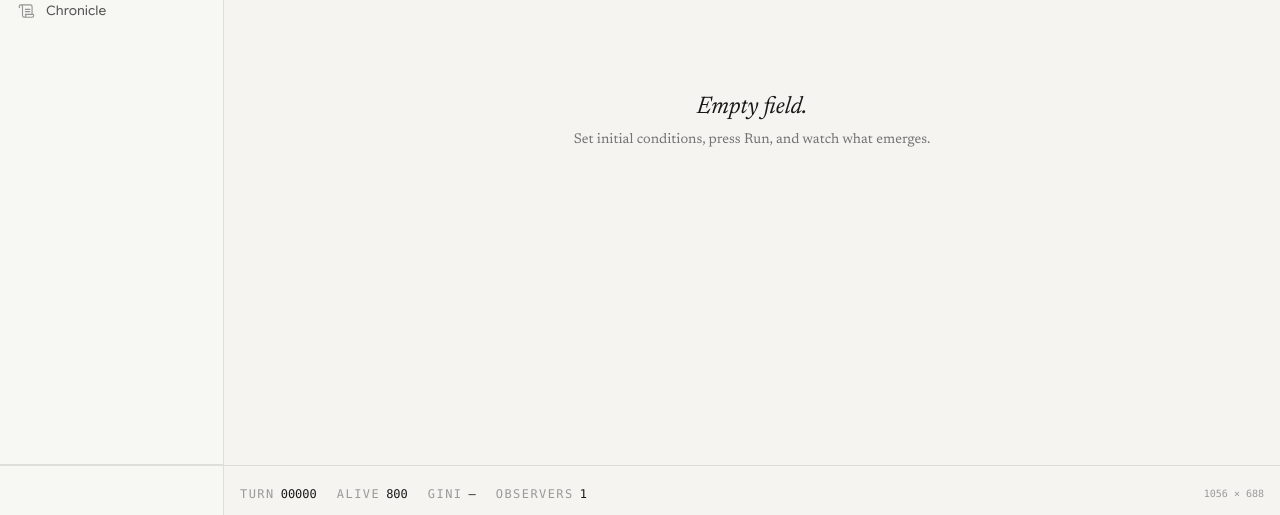
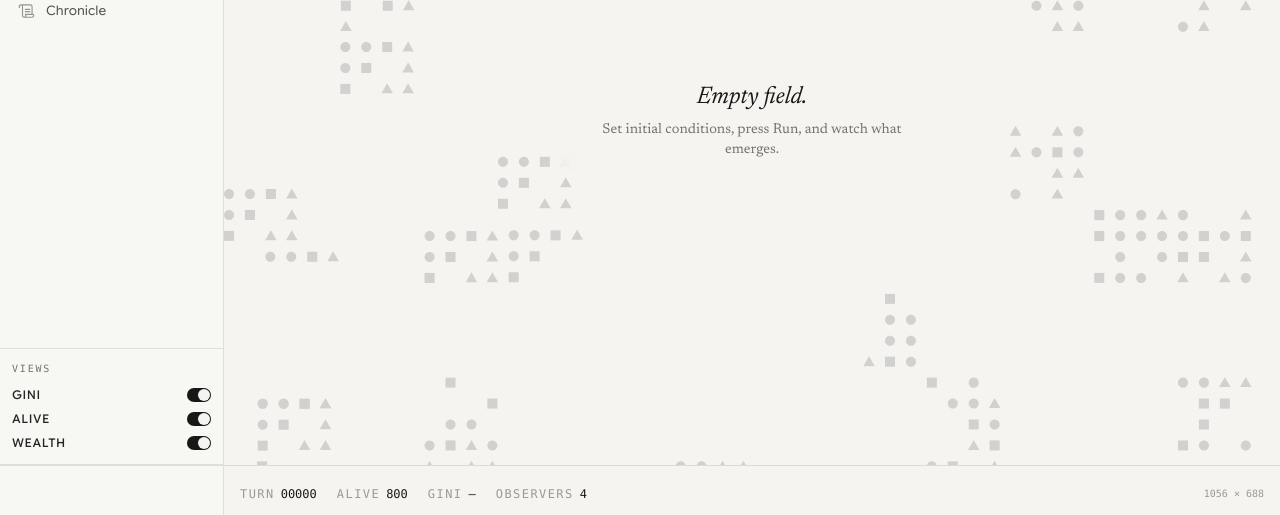
Before and after one commit to nenadmarinkovic/nomos, a Next.js app: page / in a window 1280 px wide. Shown: the part 279-794 px from the top of the page. Built offline with nearby package versions, Linux system fonts and the light colour scheme; no server answers.

Commit message:
Refactor code structure for improved readability and maintainability

```diff
--- a/components/charts-panel.tsx
+++ b/components/charts-panel.tsx
@@ -46,17 +46,30 @@ export function ChartsPanel() {
   const started = useSimulationStore((s) => s.started);
   const history = useSimulationStore((s) => s.history);
   const snapshot = useSimulationStore((s) => s.snapshot);
+  const views = useSimulationStore((s) => s.views);
 
   if (!started) return null;
+
+  const visibleCount =
+    (views.gini ? 1 : 0) + (views.alive ? 1 : 0) + (views.wealth ? 1 : 0);
+  if (visibleCount === 0) return null;
 
   const histogramData = snapshot.wealthBins.map((count, i) => ({
     tier: WEALTH_BIN_LABELS[i] ?? "",
     count,
   }));
 
+  const gridCols =
+    visibleCount === 1
+      ? "grid-cols-1"
+      : visibleCount === 2
+        ? "grid-cols-2"
+        : "grid-cols-3";
+
   return (
     <aside className="hidden shrink-0 border-t border-foreground/10 bg-card/40 md:block">
-      <div className="grid grid-cols-3 divide-x divide-foreground/10">
+      <div className={`grid ${gridCols} divide-x divide-foreground/10`}>
+        {views.gini && (
         <ChartBlock
           label="Gini"
           value={snapshot.gini.toFixed(3)}
@@ -94,7 +107,9 @@ export function ChartsPanel() {
             </AreaChart>
           </ChartContainer>
         </ChartBlock>
+        )}
 
+        {views.alive && (
         <ChartBlock
           label="Alive"
           value={snapshot.alive.toLocaleString()}
@@ -131,7 +146,9 @@ export function ChartsPanel() {
             </LineChart>
           </ChartContainer>
         </ChartBlock>
+        )}
 
+        {views.wealth && (
         <ChartBlock
           label="Wealth"
           value={`${snapshot.alive.toLocaleString()} alive`}
@@ -167,6 +184,7 @@ export function ChartsPanel() {
             </BarChart>
           </ChartContainer>
         </ChartBlock>
+        )}
       </div>
     </aside>
   );
--- a/components/sidebar.tsx
+++ b/components/sidebar.tsx
@@ -14,6 +14,7 @@ import {
 
 import { cn } from "@/lib/utils";
 import { CanvasLegend } from "@/components/canvas-legend";
+import { ViewsToggle } from "@/components/views-toggle";
 import { ScrollArea } from "@/components/ui/scroll-area";
 import {
   Tooltip,
@@ -85,8 +86,11 @@ export function Sidebar({
       </ScrollArea>
 
       {!collapsed && (
-        <div className="shrink-0 border-t border-foreground/10">
-          <CanvasLegend />
+        <div className="flex shrink-0 flex-col border-t border-foreground/10">
+          <ViewsToggle />
+          <div className="border-t border-foreground/10">
+            <CanvasLegend />
+          </div>
         </div>
       )}
       <div
--- a/components/simulation-canvas.tsx
+++ b/components/simulation-canvas.tsx
@@ -199,8 +199,18 @@ export function SimulationCanvas({ running }: SimulationCanvasProps) {
 
 
         {!started && (
+          <>
             <div className="pointer-events-none absolute inset-0 flex items-center justify-center">
-            <div className="max-w-sm text-center">
+              {/* eslint-disable-next-line @next/next/no-img-element */}
+              <img
+                src="/grid.svg"
+                alt=""
+                aria-hidden
+                className="h-full w-full select-none object-cover opacity-80 dark:opacity-55 dark:invert"
+              />
+            </div>
+            <div className="pointer-events-none absolute inset-0 flex items-center justify-center">
+              <div className="max-w-sm rounded-md bg-background/70 px-4 py-3 text-center backdrop-blur-sm">
                 <p className="font-serif text-2xl italic leading-tight text-foreground/90">
                   Empty field.
                 </p>
@@ -209,6 +219,7 @@ export function SimulationCanvas({ running }: SimulationCanvasProps) {
                 </p>
               </div>
             </div>
+          </>
         )}
 
         <div className="absolute right-3 top-3 flex items-center gap-2 rounded-md border border-border bg-card/80 px-2 py-1 backdrop-blur-sm">
@@ -239,6 +250,7 @@ function clearCanvas(canvas: HTMLCanvasElement | null) {
   if (!ctx) return;
   ctx.clearRect(0, 0, canvas.width, canvas.height);
 }
+
 
 const MOTIVATION_COLOR: Record<string, string> = {
   material: "#E63946",
--- a/components/site-header.tsx
+++ b/components/site-header.tsx
@@ -15,7 +15,6 @@ import {
 import { Button } from "@/components/ui/button";
 import {
   Dialog,
-  DialogBody,
   DialogContent,
   DialogDescription,
   DialogFooter,
@@ -239,8 +238,7 @@ export function SiteHeader({
                 Pause instead.
               </DialogDescription>
             </DialogHeader>
-            <DialogBody className="hidden" />
-            <DialogFooter>
+            <DialogFooter className="border-t-0">
               <Button
                 variant="ghost"
                 size="sm"
--- /dev/null
+++ b/components/views-toggle.tsx
@@ -0,0 +1,48 @@
+"use client";
+
+import { Label } from "@/components/ui/label";
+import { Switch } from "@/components/ui/switch";
+import { useSimulationStore, type ViewKey } from "@/lib/store";
+
+const VIEWS: { key: ViewKey; label: string }[] = [
+  { key: "gini", label: "Gini" },
+  { key: "alive", label: "Alive" },
+  { key: "wealth", label: "Wealth" },
+];
+
+export function ViewsToggle() {
+  const views = useSimulationStore((s) => s.views);
+  const toggleView = useSimulationStore((s) => s.toggleView);
+
+  return (
+    <div className="space-y-2.5 px-3 py-3">
+      <div className="font-mono text-[10px] uppercase tracking-[0.18em] text-muted-foreground">
+        Views
+      </div>
+      <div className="flex flex-col gap-1.5">
+        {VIEWS.map((v) => {
+          const id = `view-${v.key}`;
+          return (
+            <div
+              key={v.key}
+              className="flex items-center justify-between gap-2"
+            >
+              <Label
+                htmlFor={id}
+                className="cursor-pointer font-sans text-[12px] text-foreground/85"
+              >
+                {v.label}
+              </Label>
+              <Switch
+                id={id}
+                size="sm"
+                checked={views[v.key]}
+                onCheckedChange={() => toggleView(v.key)}
+              />
+            </div>
+          );
+        })}
+      </div>
+    </div>
+  );
+}
--- a/lib/config.ts
+++ b/lib/config.ts
@@ -498,14 +498,14 @@ export const DEFAULT_PHYSICS: WorldPhysics = {
   regrowthRate: 0.1,
   vision: 3,
   lifespan: 60,
-  heterogeneity: 0.15,
+  heterogeneity: 0.4,
 };
 
 export const DEFAULT_CONFIG: SimulationConfig = {
   seed: 0,
   world: {
     scale: "town",
-    equality: 0.2,
+    equality: 0.05,
     landscape: "two_peaks",
     initialSettlement: "scattered",
     reproduction: true,
@@ -513,9 +513,19 @@ export const DEFAULT_CONFIG: SimulationConfig = {
   },
   agents: {
     kind: "epstein_minimal",
-    sophistication: { bounded_rational: 1 },
-    motivation: { material: 1 },
+    sophistication: {
+      minimal: 1,
+      bounded_rational: 1,
+      adaptive: 1,
+      social: 1,
+    },
+    motivation: {
+      material: 1,
+      symbolic: 1,
+      normative: 1,
+      power: 1,
+    },
     topology: "spatial",
   },
-  observers: ["epstein"],
+  observers: ["epstein", "marx", "bourdieu", "durkheim"],
 };
--- a/lib/store.ts
+++ b/lib/store.ts
@@ -26,6 +26,8 @@ export interface HistoryPoint {
 
 const HISTORY_LIMIT = 240;
 
+export type ViewKey = "gini" | "alive" | "wealth";
+
 interface SimulationState {
   config: SimulationConfig;
   running: boolean;
@@ -36,6 +38,7 @@ interface SimulationState {
   history: HistoryPoint[];
   speed: number;
   canvasSize: { width: number; height: number };
+  views: Record<ViewKey, boolean>;
   startRun: (next?: SimulationConfig) => void;
   resumeRun: () => void;
   pauseRun: () => void;
@@ -43,6 +46,7 @@ interface SimulationState {
   setSpeed: (speed: number) => void;
   updateSnapshot: (snapshot: EngineSnapshot) => void;
   setCanvasSize: (s: { width: number; height: number }) => void;
+  toggleView: (key: ViewKey) => void;
 }
 
 export const useSimulationStore = create<SimulationState>()(
@@ -57,6 +61,7 @@ export const useSimulationStore = create<SimulationState>()(
       history: [],
       speed: 1,
       canvasSize: { width: 0, height: 0 },
+      views: { gini: true, alive: true, wealth: true },
       startRun: (next) =>
         set((s) => ({
           config: { ...(next ?? s.config), seed: newSeed() },
@@ -79,6 +84,8 @@ export const useSimulationStore = create<SimulationState>()(
         }),
       setSpeed: (speed) => set({ speed }),
       setCanvasSize: (canvasSize) => set({ canvasSize }),
+      toggleView: (key) =>
+        set((s) => ({ views: { ...s.views, [key]: !s.views[key] } })),
       updateSnapshot: (snapshot) =>
         set((s) => {
           const next = s.history.slice(
@@ -94,10 +101,13 @@ export const useSimulationStore = create<SimulationState>()(
     }),
     {
       name: "nomos-simulation",
-      version: 6,
+      version: 7,
       storage: createJSONStorage(() => localStorage),
-      partialize: (s) => ({ config: s.config }),
-      migrate: () => ({ config: DEFAULT_CONFIG }),
+      partialize: (s) => ({ config: s.config, views: s.views }),
+      migrate: () => ({
+        config: DEFAULT_CONFIG,
+        views: { gini: true, alive: true, wealth: true },
+      }),
     },
   ),
 );
```
Also changed, not shown: public/grid.svg (added). Lines whose indentation alone changed are shown as unchanged.
